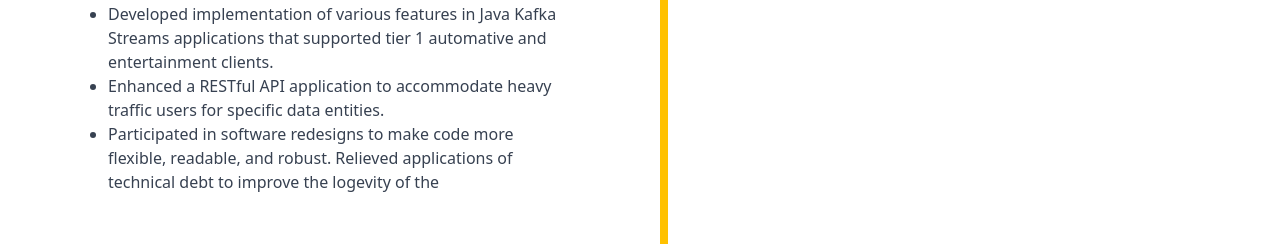
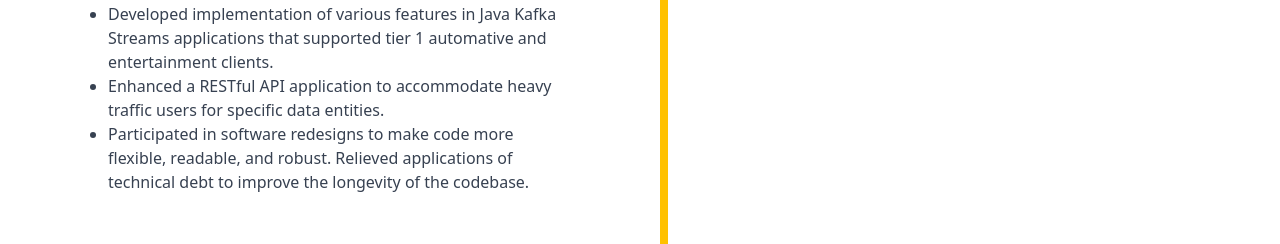
Before and after one commit to Liam-So/portfolio, a React (Create React App) app: page / in a window 1280 px wide. Shown: the part 1860-2104 px from the top of the page. Built offline with nearby package versions, Linux system fonts and the light colour scheme.

Commit message:
Typo fix

```diff
--- a/src/components/Timeline/Data.js
+++ b/src/components/Timeline/Data.js
@@ -2,7 +2,7 @@ export const job1 = {
     title: "Software Developer",
     description1: "Developed implementation of various features in Java Kafka Streams applications that supported tier 1 automative and entertainment clients.",
     description2: "Enhanced a RESTful API application to accommodate heavy traffic users for specific data entities.",
-    description3: "Participated in software redesigns to make code more flexible, readable, and robust. Relieved applications of technical debt to improve the logevity of the",
+    description3: "Participated in software redesigns to make code more flexible, readable, and robust. Relieved applications of technical debt to improve the longevity of the codebase.",
     direction: "left",
     company: "Gracenote Inc.",
     year: "2021",
```
